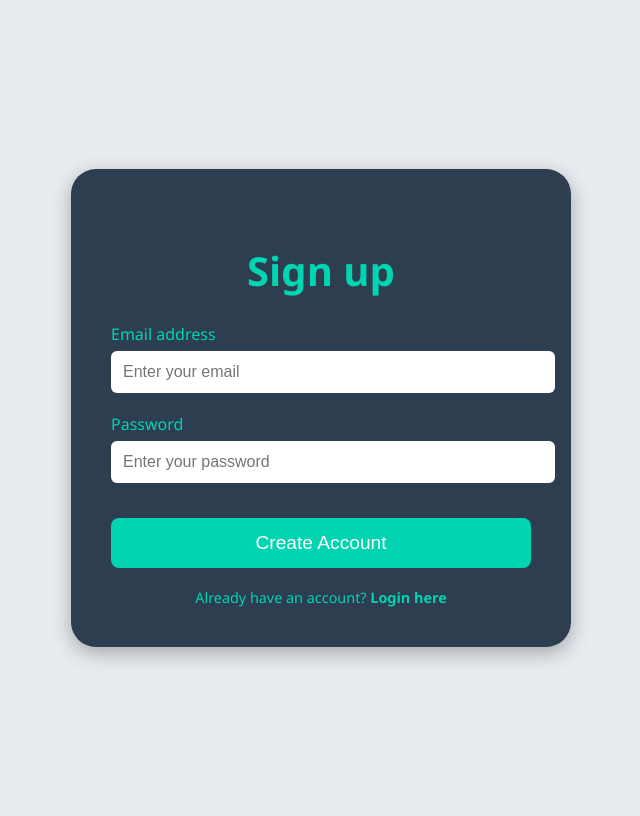
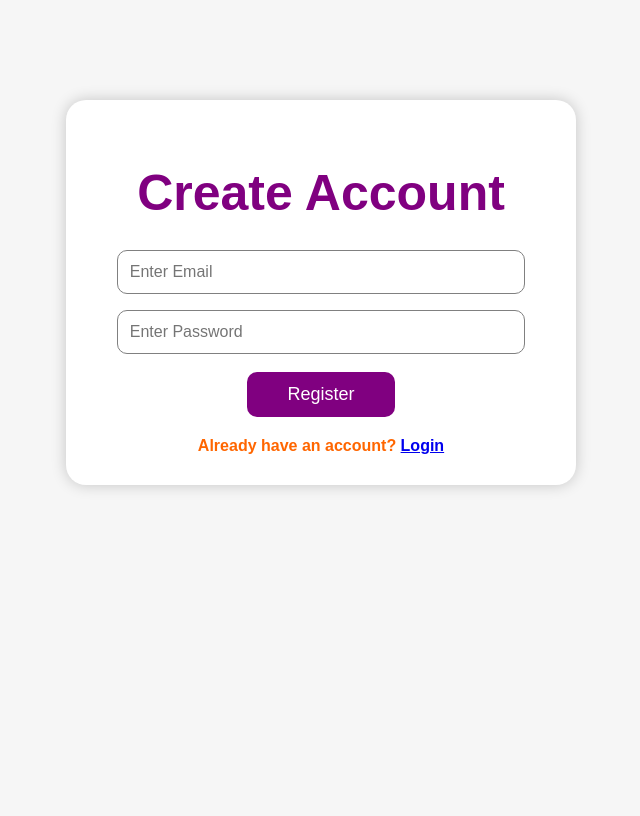
Before and after one commit to ManishKumar4595/python-password-manager, a Flask app: page /register in a window 1280 px wide. Shown: the whole page, without its empty margins (319-959 px from the left). After the commit the page ends 490 px from the top, so only its background shows below. Run offline with Flask 3, Linux system fonts and the light colour scheme.

Commit message:
Update register.html

```diff
--- a/templates/register.html
+++ b/templates/register.html
@@ -3,107 +3,70 @@
 <head>
     <meta charset="UTF-8">
     <meta name="viewport" content="width=device-width, initial-scale=1.0">
-  <title>Register | Password Manager</title>
+    <title>Register - Password Manager</title>
     <style>
         body {
-      background-color: #e8ecf1;
-      font-family: 'Segoe UI', sans-serif;
-      display: flex;
-      justify-content: center;
-      align-items: center;
-      height: 100vh;
+            background-color: #f6f6f6;
+            font-family: 'Poppins', sans-serif;
         }
-
         .register-box {
-      background-color: #2c3e50;
-      color: #00d4b1;
-      width: 420px;
-      padding: 40px;
-      border-radius: 25px;
-      box-shadow: 0 6px 20px rgba(0, 0, 0, 0.3);
+            width: 450px;
+            background: white;
+            margin: 100px auto;
+            border-radius: 20px;
+            box-shadow: 0px 0px 15px rgba(0,0,0,0.2);
             text-align: center;
+            padding: 30px;
         }
-
-    h2 {
-      margin-bottom: 25px;
-      font-size: 2.5rem;
-    }
-
-    .input-group {
-      text-align: left;
+        h1 {
+            font-size: 50px;
+            color: purple;
             margin-bottom: 20px;
         }
-
-    .input-group label {
-      display: block;
-      font-size: 1rem;
-      margin-bottom: 6px;
-      color: #00d4b1;
+        input {
+            width: 85%;
+            padding: 12px;
+            margin: 8px 0;
+            border-radius: 10px;
+            border: 1px solid gray;
+            font-size: 16px;
         }
-
-    .input-group input {
-      width: 100%;
-      padding: 12px;
+        button {
+            background-color: purple;
+            color: white;
+            padding: 12px 40px;
             border: none;
-      border-radius: 6px;
-      font-size: 1rem;
-      outline: none;
+            border-radius: 10px;
+            font-size: 18px;
+            cursor: pointer;
+            margin-top: 10px;
         }
-
-    .btn {
-      background-color: #00d4b1;
-      color: white;
-      border: none;
-      width: 100%;
-      padding: 14px;
-      border-radius: 8px;
-      font-size: 1.2rem;
-      cursor: pointer;
-      margin-top: 15px;
-    }
-
-    .btn:hover {
-      background-color: #01bfa1;
-    }
-
-    .bottom-links {
+        button:hover { background-color: #6a0dad; }
+        .link {
             margin-top: 20px;
-      font-size: 0.9rem;
-      color: #00d4b1;
-    }
-
-    .bottom-links a {
-      color: #00d4b1;
-      text-decoration: none;
+            color: #ff6600;
             font-weight: bold;
-    }
-
-    .bottom-links a:hover {
-      text-decoration: underline;
         }
     </style>
 </head>
 <body>
-  <form action="/register" method="POST">
     <div class="register-box">
-      <h2>Sign up</h2>
-
-      <div class="input-group">
-        <label for="email">Email address</label>
-        <input type="email" name="email" placeholder="Enter your email" required>
-      </div>
-
-      <div class="input-group">
-        <label for="password">Password</label>
-        <input type="password" name="password" placeholder="Enter your password" required>
-      </div>
-
-      <button class="btn" type="submit">Create Account</button>
-
-      <div class="bottom-links">
-        Already have an account? <a href="/">Login here</a>
+        <h1>Create Account</h1>
+        {% with messages = get_flashed_messages(with_categories=true) %}
+        {% if messages %}
+          {% for category, message in messages %}
+            <div class="msg">{{ message }}</div>
+          {% endfor %}
+        {% endif %}
+        {% endwith %}
+        <form method="POST" action="/register">
+            <input type="email" name="email" placeholder="Enter Email" required><br>
+            <input type="password" name="password" placeholder="Enter Password" required><br>
+            <button type="submit">Register</button>
+        </form>
+        <div class="link">
+            Already have an account? <a href="/">Login</a>
         </div>
     </div>
-  </form>
 </body>
 </html>
```
Lines whose indentation alone changed are shown as unchanged.
